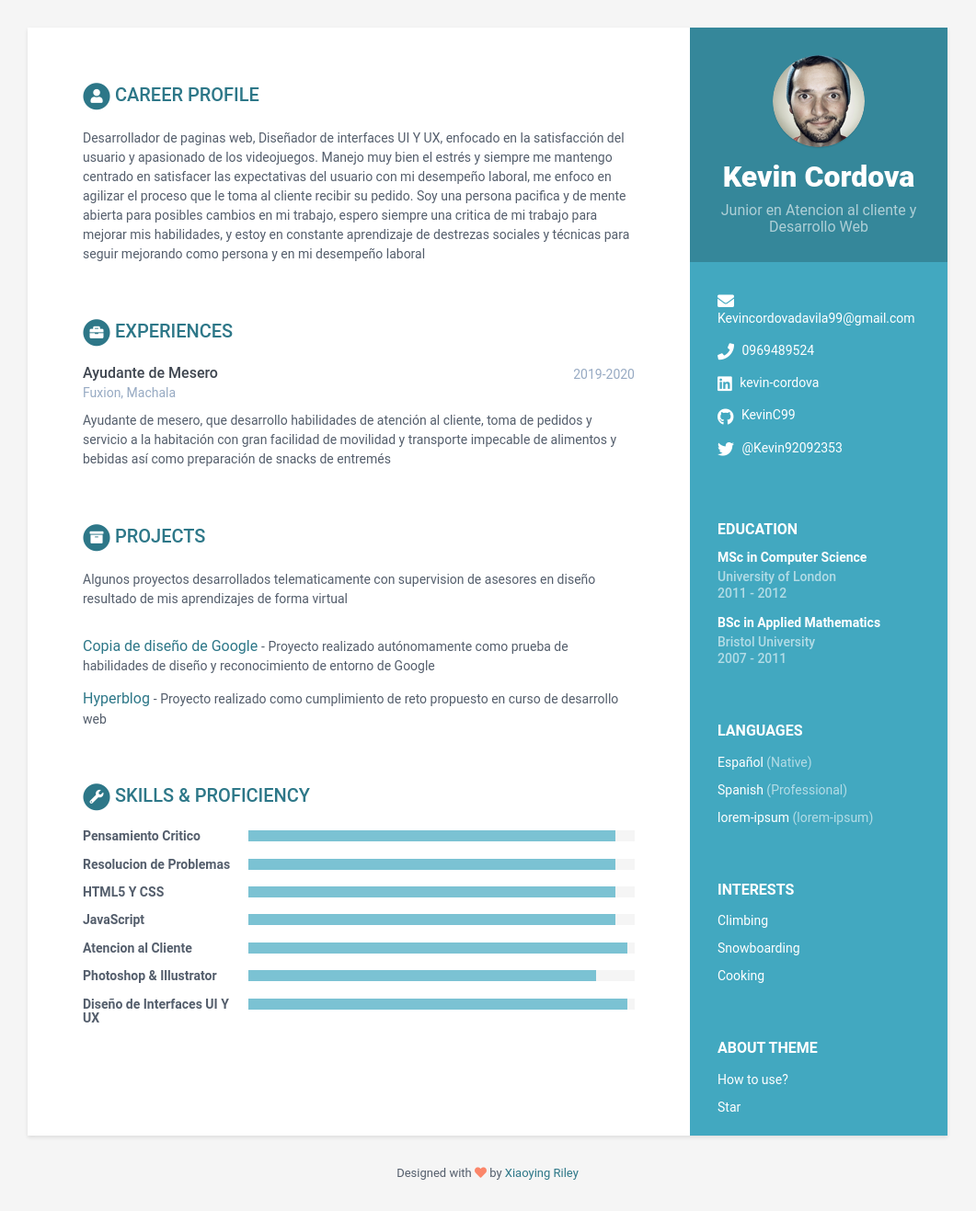
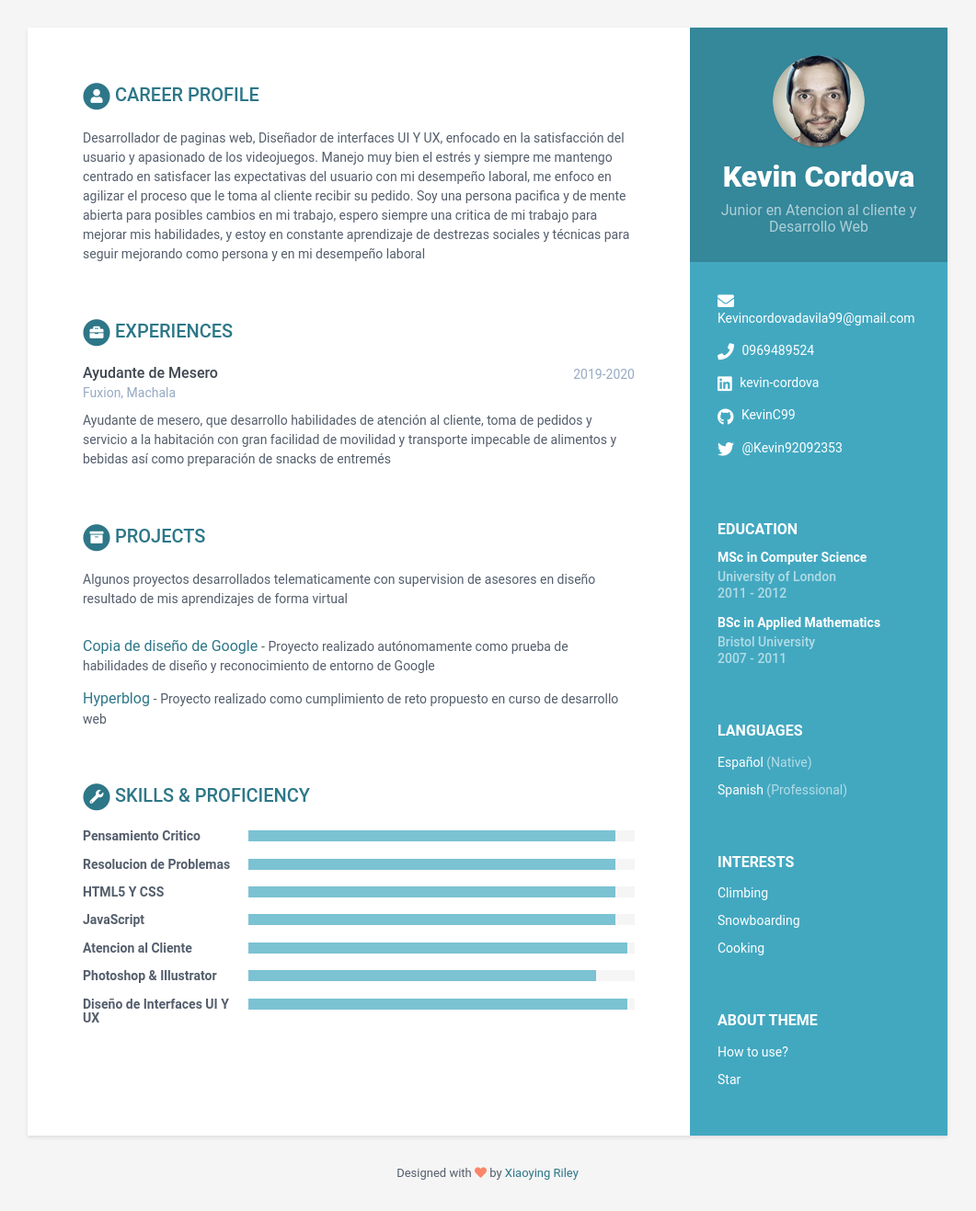
Before and after one commit to KevinC99/good-birch-4e19a, a Jekyll site: the page built from index.html, in a window 1280 px wide. Shown: the whole page at 92% size, without its empty margins (110-1171 px from the left). Built offline with Jekyll 4.4.1, drawn with Linux system fonts in a browser that asks for light colours.

Commit message:
data.yml: updated languages in sidebar

```diff
--- a/_data/data.yml
+++ b/_data/data.yml
@@ -17,8 +17,6 @@ sidebar:
       idiom: Español
     - idiom: Spanish
       level: Professional
-    - idiom: lorem-ipsum
-      level: lorem-ipsum
   interests:
     - item: Climbing
       link: null
```
